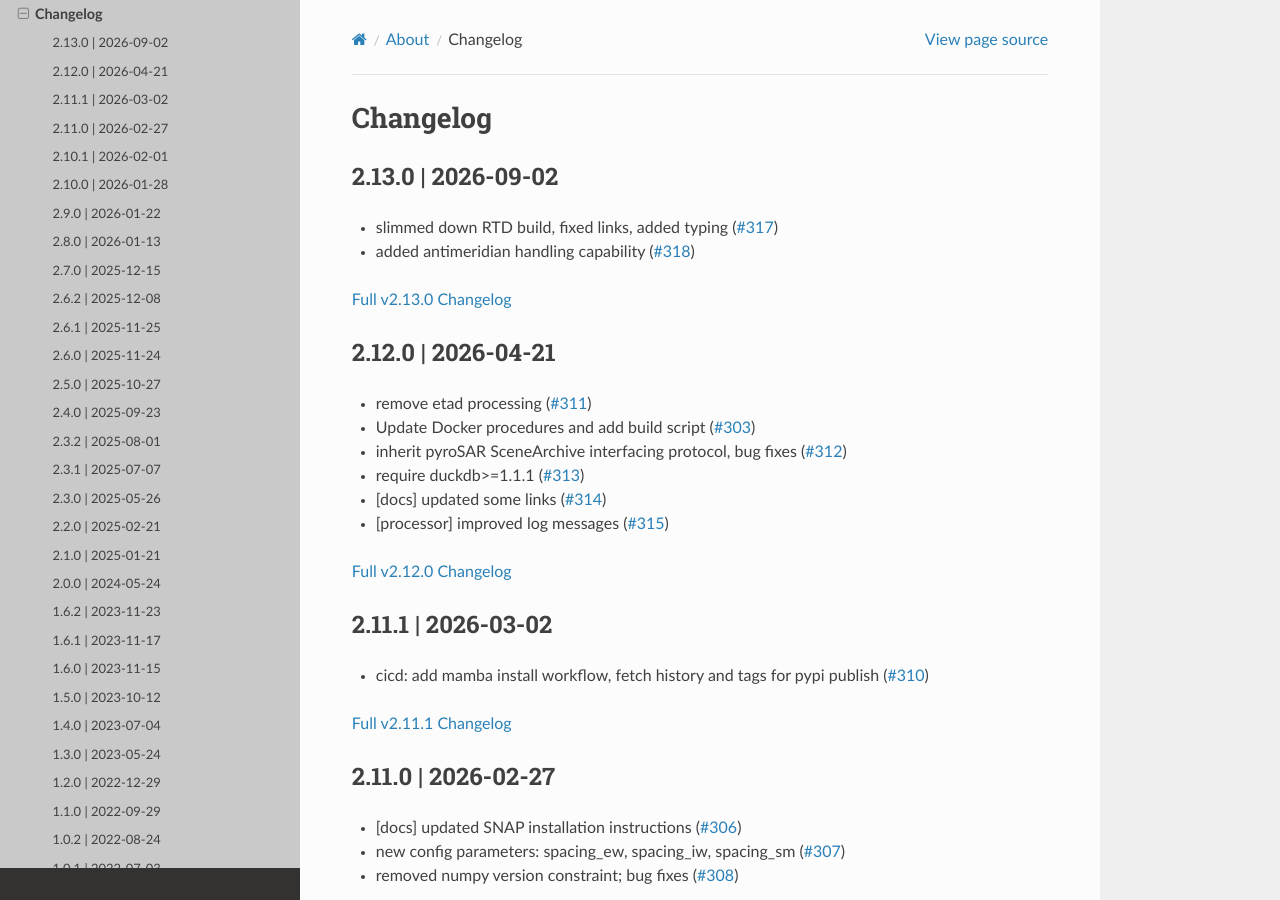
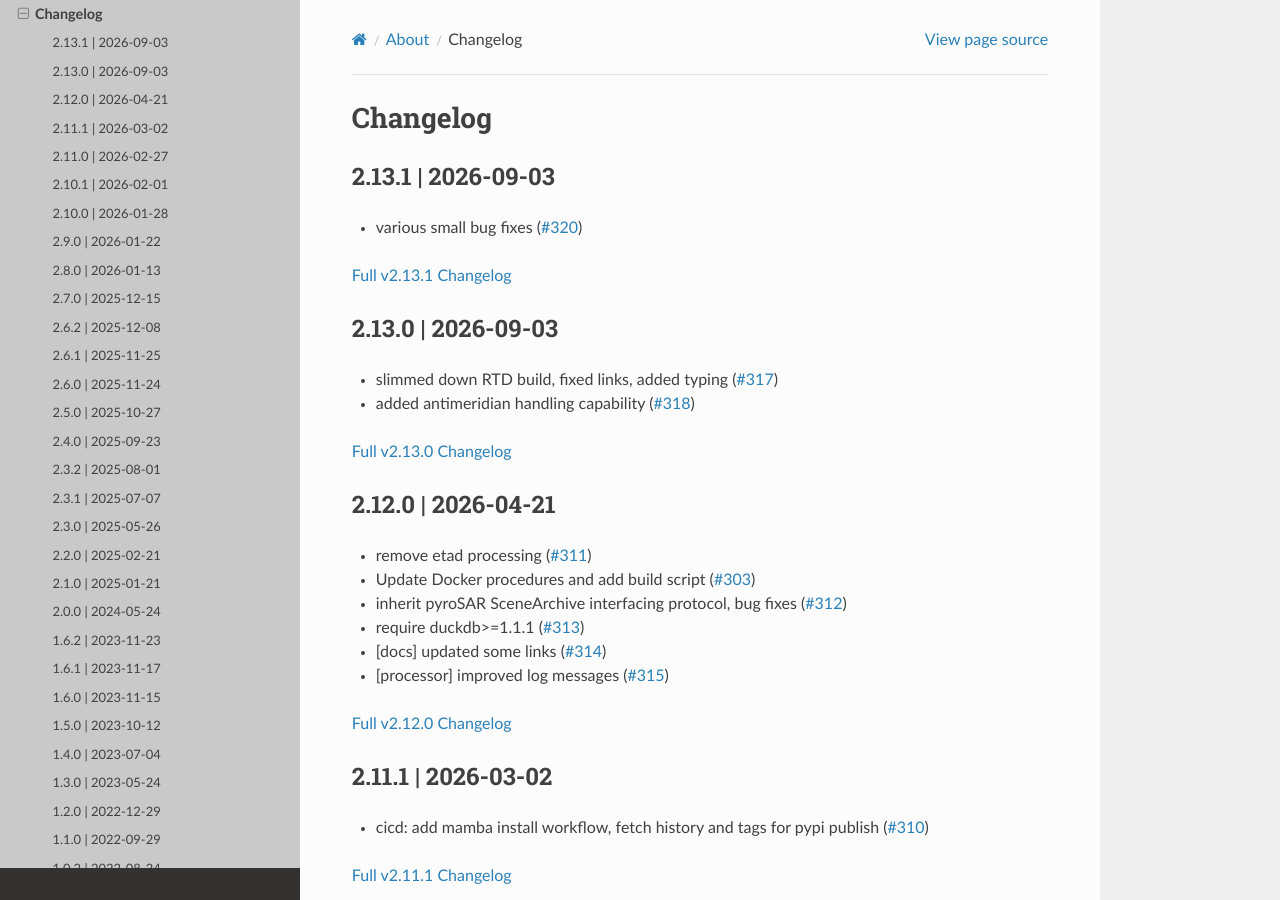
Before and after one commit to SAR-ARD/s1ard, a Sphinx documentation site: the page built from docs/source/about/changelog.rst, in a window 1280 px wide and 900 px high. Built offline with Sphinx 7.4.7 and the Read the Docs theme 3.1.0, drawn with Linux system fonts in a browser that asks for light colours.

Commit message:
version 2.13.1 changelog

```diff
--- a/docs/source/about/changelog.rst
+++ b/docs/source/about/changelog.rst
@@ -1,7 +1,14 @@
 Changelog
 =========
 
-2.13.0 | 2026-09-02
+2.13.1 | 2026-09-03
+-------------------
+
+* various small bug fixes (`#320 <https://github.com/SAR-ARD/s1ard/pull/320>`_)
+
+`Full v2.13.1 Changelog <https://github.com/SAR-ARD/s1ard/compare/v2.13.0...v2.13.1>`_
+
+2.13.0 | 2026-09-03
 -------------------
 
 * slimmed down RTD build, fixed links, added typing (`#317 <https://github.com/SAR-ARD/s1ard/pull/317>`_)
```
